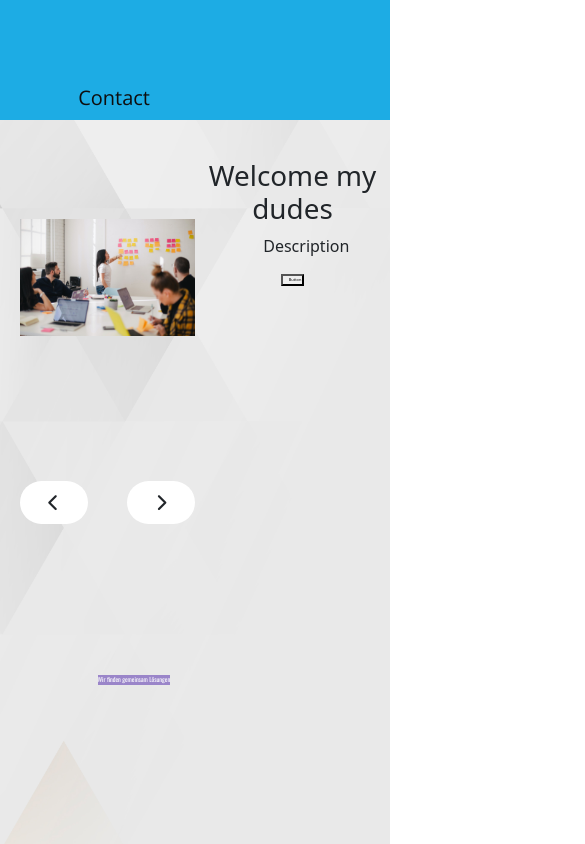
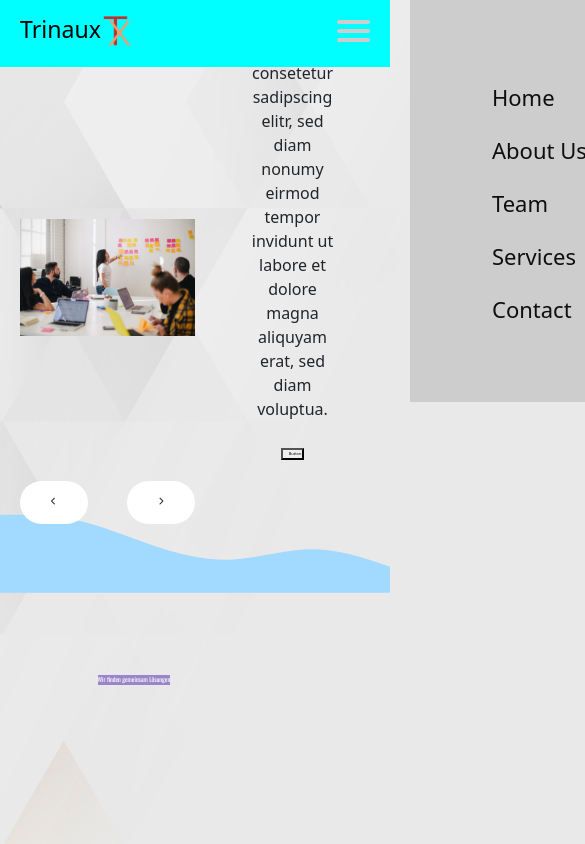
Before and after one commit to MatthiasDobiosz/trinaux-website, a React (Create React App) app: page / in a window 390 px wide. Shown: the top 844 px of the page, 585 px wide, since content can reach past the window. Built offline with nearby package versions, Linux system fonts and the light colour scheme; a web font is replaced by a local one.

Commit message:
added navbar responsiveness, ServicePage

```diff
--- a/src/App.css
+++ b/src/App.css
@@ -1,9 +1,11 @@
+
 body{
     background: url("/public/background-pattern.jpg") no-repeat center center fixed;
     -webkit-background-size: cover;
     -moz-background-size: cover;
     -o-background-size: cover;
     background-size: cover;
+    overflow-x: hidden;
 }
 /*
 div.wave{
--- a/src/App.js
+++ b/src/App.js
@@ -5,6 +5,7 @@ import Homepage from './components/Homepage/Homepage.tsx';
 import TeamPage from './components/Team/TeamPage.tsx';
 import 'bootstrap/dist/css/bootstrap.min.css';
 import AboutUsPage from './components/AboutUsPage/AboutUsPage.tsx';
+import ServicePage from './components/ServicePage/ServicePage.tsx';
 
 function App() {
   return (
@@ -14,6 +15,7 @@ function App() {
         <Route path="/" element={<Homepage/>}/>
         <Route path="/team" element={<TeamPage/>}/>
         <Route path="/about" element={<AboutUsPage/>}/>
+        <Route path="/services" element={<ServicePage/>}/>
       </Routes>
     </Router>
 
--- a/src/components/Homepage/Homepage.css
+++ b/src/components/Homepage/Homepage.css
@@ -13,6 +13,8 @@
     width: 50%;
     display: flex;
     flex-direction: column;
+    row-gap: 3vw;
+    justify-content: center;
 }
 
 .explore-btn{
@@ -28,7 +30,7 @@
 }
 
 .explore-description{
-    width: 30%;
+    width: 50%;
     text-align: center;
     align-self: center;
 }
--- a/src/components/Homepage/Homepage.tsx
+++ b/src/components/Homepage/Homepage.tsx
@@ -46,10 +46,11 @@ const Homepage = () => {
 
     return(
             <div className="Homepage-container">
+            <svg style={{position: "absolute", top:"60%"}} xmlns="http://www.w3.org/2000/svg" viewBox="0 0 1440 320"><path fill="#a2d9ff" fill-opacity="1" d="M0,32L48,32C96,32,192,32,288,53.3C384,75,480,117,576,149.3C672,181,768,203,864,197.3C960,192,1056,160,1152,160C1248,160,1344,192,1392,208L1440,224L1440,320L1392,320C1344,320,1248,320,1152,320C1056,320,960,320,864,320C768,320,672,320,576,320C480,320,384,320,288,320C192,320,96,320,48,320L0,320Z"></path></svg>
                 <AnimatedSlider className="slider" pictures={imageArray} titles={imageDescriptionsTitle}/>
                 <div className="Home-text">
-                    <h1 className="explore-title">Welcome my dudes</h1>
-                    <p className="explore-description">Description</p>
+                    <h1 className="explore-title">The Nr. 1 Software-Provider</h1>
+                    <p className="explore-description">Lorem ipsum dolor sit amet, consetetur sadipscing elitr, sed diam nonumy eirmod tempor invidunt ut labore et dolore magna aliquyam erat, sed diam voluptua. </p>
                     <button className="explore-btn">Button</button>
                 </div>
             </div>
--- a/src/components/Navbar/Navbar.css
+++ b/src/components/Navbar/Navbar.css
@@ -15,7 +15,175 @@
 .fourth-color {
 	background: #430f58;
 */
+
 .navbar-container{
+    display: flex;
+    position: relative;
+    align-items: center;
+    background-color: aqua;
+    color: black;
+    padding: 20px;
+    z-index: 1;
+    box-sizing: border-box;
+}
+
+.navbar-container span {
+    display: block;
+    width: 33px;
+    height: 4px;
+    margin-bottom: 5px;
+    position: relative;
+    background: #cdcdcd;
+    border-radius: 3px;
+    z-index: 1;
+    transform-origin: 4px 0px;
+    transition: transform 0.5s cubic-bezier(0.77,0.2,0.05,1.0),
+                background 0.5s cubic-bezier(0.77,0.2,0.05,1.0),
+                opacity 0.55s ease;
+}
+
+.navbar-container span:first-child {
+    transform-origin: 0% 0%;
+}
+
+.navbar-container span:nth-child(3) {
+    transform-origin: 0% 100%;
+}
+
+.navbar-container input:checked ~ span {
+    opacity: 1;
+    transform: rotate(45deg) translate(3px,-1px);
+    background: #232323;
+}
+
+.navbar-container input:checked ~ span:nth-child(4) {
+    opacity: 0;
+    transform: rotate(0deg) scale(0.2, 0.2);
+}
+
+.navbar-container input:checked ~ span:nth-child(3) {
+    transform: rotate(-45deg) translate(-5px,11px);
+}
+
+.navbar-container input {
+    display: block;
+    width: 35px;
+    height: 25px;
+    margin: 0;
+    position: absolute;
+    cursor: pointer;
+    opacity: 0; /* hide this */
+    z-index: 2; /* and place it over the hamburger */
+    -webkit-touch-callout: none;
+  }
+
+.title{
+    line-height: 0;
+    margin: 0 20px;
+    display: flex;
+}
+
+.logo{
+    max-height: 40px;
+    max-width: 100px;
+    flex-shrink: 0;
+}
+
+.navbar-container a{
+    text-decoration: none;
+    color: rgb(14, 14, 14);
+    /*font-size: 0.5em;
+    margin: 0 2em 0 2em;*/
+}
+
+.links ul{
+    list-style: none;
+}
+
+.links li{
+    padding: 10px 0;
+    font-size: 22px;
+}
+
+
+/* mobile styles */
+@media only screen and (max-width: 767px) {
+    .navbar-container {
+        flex-direction: column;
+        align-items: flex-end;
+    }
+
+    .title {
+        position: absolute;
+        left: 0;
+        top: 50%;
+        transform: translateY(-50%);
+    }
+
+    .logo {
+        max-height: 30px;
+    }
+
+    .links {
+        position: absolute;
+        box-sizing: border-box;
+        width: 300px;
+        right: -300px;
+        top: 0;
+        margin: -20px;
+        padding: 75px 50px 50px;
+        background: #cdcdcd;
+        -webkit-font-smoothing: antialiased;
+        transform-origin: 0% 0%;
+        transform: translateX(0%);
+        transition: transform 0.5s cubic-bezier(0.77,0.2,0.05,1.0);
+    }
+
+    .navbar-container input:checked ~ .links {
+        transform: translateX(-100%);
+    }
+}
+
+
+
+/* desktop styles */
+@media screen and (min-width: 768px) {
+    .navbar-container {
+        width: 100%;
+    }
+
+    .navbar-container a {
+        color: #cdcdcd;
+    }
+
+    .navbar-container input {
+        display: none;
+    }
+
+      /* Burger menu */
+  .navbar-container span {
+    display: none;
+  }
+
+    .links {
+        position: relative;
+        width: 100%;
+        display: flex;
+        justify-content: space-between;
+        margin-right: 100px;
+    }
+
+    .links ul {
+        display: flex;
+        padding: 0;
+    }
+
+    .links li {
+        padding: 0 20px;
+    }
+}
+
+/* .navbar-container{
     display: flex;
     font-family: 'Open Sans', sans-serif;
     background-color: #1dace4;
@@ -50,4 +218,4 @@
         font-size: 30px;
     }
 
-}
+} */
--- a/src/components/Navbar/Navbar.tsx
+++ b/src/components/Navbar/Navbar.tsx
@@ -10,11 +10,19 @@ const Navbar = () => {
 
     return(
         <nav className="navbar-container">
+            <input type="checkbox" aria-label="Toggle menu" />
+            <span></span>
+            <span></span>
+            <span></span>
             <div className="title">
-                Trinaux
+                <h3>Trinaux</h3>
                 <img className="logo" src="trinaux-logo.png" alt="logo" width="30px" height="30px"></img>
             </div>
             <div className="links">
+                <ul>
+                </ul>
+                <ul>
+                    <li>
                         <MotionLink
                             to="/"
                             whileHover={{textDecoration: "underline", color:"orange"}}
@@ -22,6 +30,8 @@ const Navbar = () => {
                         >
                           Home
                         </MotionLink>
+                    </li>
+                    <li>
                         <MotionLink
                             to="/about"
                             whileHover={{textDecoration: "underline", color:"orange"}}
@@ -29,6 +39,8 @@ const Navbar = () => {
                         >
                           About Us
                         </MotionLink>
+                    </li>
+                    <li>
                         <MotionLink
                             to="/team"
                             whileHover={{textDecoration: "underline", color:"orange"}}
@@ -36,6 +48,8 @@ const Navbar = () => {
                         >
                             Team
                         </MotionLink>
+                    </li>
+                    <li>
                         <MotionLink
                             to="/services"
                             whileHover={{textDecoration: "underline", color:"orange"}}
@@ -43,6 +57,8 @@ const Navbar = () => {
                         >
                           Services
                         </MotionLink>
+                    </li>
+                    <li>
                         <MotionLink
                             to="/contact"
                             whileHover={{textDecoration: "underline", color:"orange"}}
@@ -50,6 +66,8 @@ const Navbar = () => {
                         >
                           Contact
                         </MotionLink>
+                    </li>
+                </ul>
             </div>
         </nav>
     );
--- /dev/null
+++ b/src/components/ServicePage/ServiceCard.css
@@ -0,0 +1,38 @@
+.service-card-container{
+    width: 12vw;
+    display: flex;
+    flex-direction: column;
+    justify-content: center;
+    align-content: center;
+    border-radius: 10%;
+    row-gap: 0.5vw;
+    background-color: white;
+}
+
+.service-card-container:hover{
+    box-shadow: 5px 5px 5px rgba(0, 0, 0, 0.25);
+}
+
+.icon-container{
+    margin-top: 1vw;
+    align-self: center;
+    text-align: center;
+    width: 4vw;
+    height: 4vw;
+    line-height: 4vw;
+    border: 2px solid black;
+    border-radius: 50%;
+}
+
+.fas{
+    font-size: 2vw;
+}
+
+.service-card-title{
+    text-align: center;
+}
+
+.service-card-description{
+    text-align: center;
+    margin-bottom: 1vw;
+}
--- /dev/null
+++ b/src/components/ServicePage/ServiceCard.tsx
@@ -0,0 +1,23 @@
+import React from "react";
+import "./ServiceCard.css";
+
+type Props = {
+    icon: string,
+    title: string,
+    description: string,
+    color: string
+}
+
+const ServiceCard = ({icon, title, description, color} : Props) => {
+    return(
+        <div className="service-card-container" >
+            <div className="icon-container" style={{backgroundColor: color}}>
+                <i className={`${icon}`}></i>
+            </div>
+            <h5 className="service-card-title">{title}</h5>
+            <div className="service-card-description">{description}</div>
+        </div>
+    );
+}
+
+export default ServiceCard;
--- /dev/null
+++ b/src/components/ServicePage/ServicePage.tsx
@@ -0,0 +1,24 @@
+import React from "react";
+import { Col, Container, Row } from "react-bootstrap";
+// @ts-ignore
+import ServiceCard from "./ServiceCard.tsx";
+import "./ServicePage.css";
+
+const ServicePage = () => {
+    return(
+        <Container className="service-cards">
+            <Row>
+                <Col><ServiceCard icon="fas fa-laptop" title="Webdesign" description="We create beautiful and responsive Websites. For your company, your shop, or even just for you." color = "lightblue"/></Col>
+                <Col><ServiceCard icon="fas fa-cloud" title="Cloudservices" description="We create beautiful and responsive Websites. For your company, your shop, or even just for you." color = "purple"/></Col>
+                <Col><ServiceCard icon="fas fa-mobile" title="Appdesign" description="We create beautiful and responsive Websites. For your company, your shop, or even just for you." color = "lightblue"/></Col>
+            </Row>
+            <Row>
+                <Col><ServiceCard icon="fas fa-gamepad" title="Gaming" description="We create beautiful and responsive Websites. For your company, your shop, or even just for you." color = "lightblue"/></Col>
+                <Col><ServiceCard icon="fas fa-grip-lines" title="SEO optimization" description="We create beautiful and responsive Websites. For your company, your shop, or even just for you." color = "lightblue"/></Col>
+                <Col><ServiceCard icon="fas fa-robot" title="Machine Learning" description="We create beautiful and responsive Websites. For your company, your shop, or even just for you." color = "lightblue"/></Col>
+            </Row>
+        </Container>
+    );
+}
+
+export default ServicePage;
```
Also changed, not shown: src/components/ServicePage/ServicePage.css (added). Lines whose indentation alone changed are shown as unchanged.
